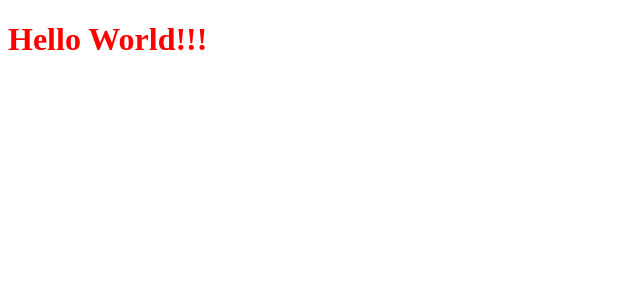
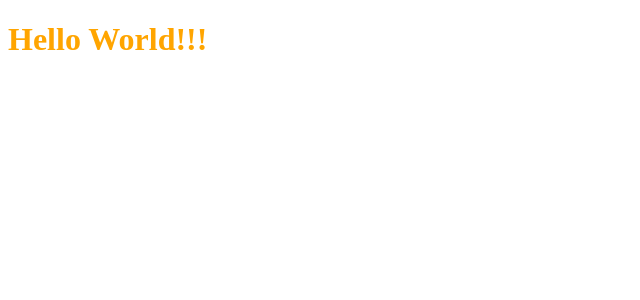
Before and after one commit to povilasPL/githubactions, a React app: page / in a window 1280 px wide. Shown: the top 300 px of the page, without its empty margins (0-640 px from the left). Built offline with nearby package versions, Linux system fonts and the light colour scheme.

Commit message:
Deploy (#22)
* deployment

* test

* typo fix

* yml file cleanup

* job rename

* color change

Co-authored-by: Povilas Plauska <>

```diff
--- a/src/index.scss
+++ b/src/index.scss
@@ -1,3 +1,3 @@
 h1 {
-    color: red;
+    color: orange;
 }
```
